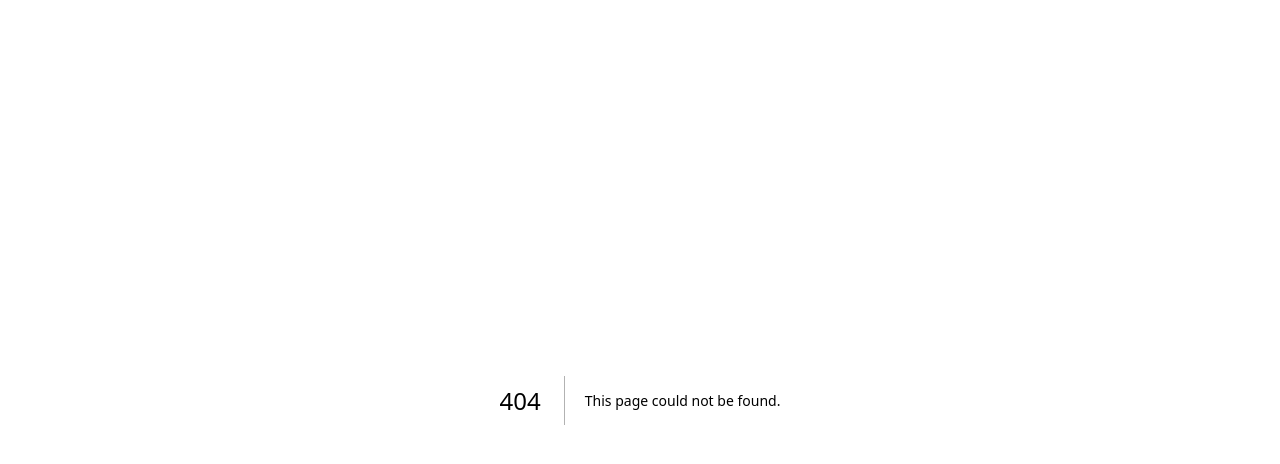
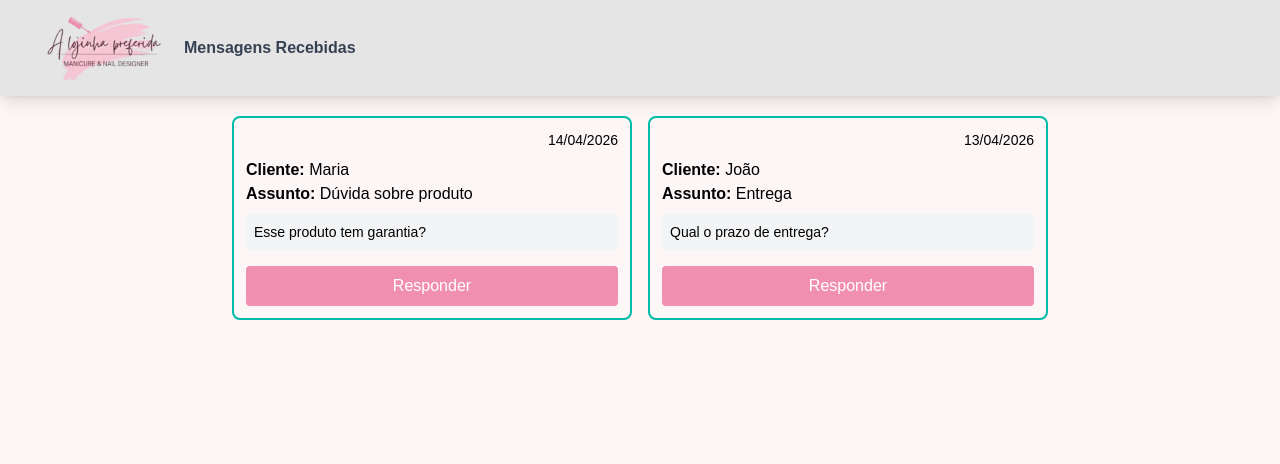
Before and after one commit to GabriellaAlmeida07/Web-Project, a Next.js app: page /MsgsAdmin in a window 1280 px wide. Before the commit this address had no page. Shown: the top 464 px of the page. Built offline with nearby package versions, Linux system fonts and the light colour scheme.

Commit message:
Mensagens recebidas pelo vendedor

```diff
--- a/src/app/(pages)/Example/page.tsx
+++ /dev/null
@@ -1,69 +0,0 @@
-"use client";
-
-import { useState, useEffect } from "react";
-
-export default function Home() {
-    // Essas constantes só podem ter valores atribuídos à elas usando set
-    // Exemplo: certo -> setCount(1)
-    //          errado -> count = 1
-    const [count, setCount] = useState(0);
-    const [message, setMessage] = useState("Carregando...");
-
-    useEffect(() => {
-        console.log("Página carregada!");
-
-        setTimeout(() => {
-            // Usando setMessage
-            setMessage("Página carregada com sucesso!");
-        }, 2000);
-    }, []); // [] = executa quando carrega/recarrega a página
-
-    useEffect(() => {
-        console.log(`Contador atualizado: ${count}`);
-    }, [count]); // executa sempre que count muda
-
-    return (
-        <main className="min-h-screen flex flex-col items-center justify-center bg-gray-100 p-6">
-            <div className="bg-white shadow-md rounded-2xl p-10 max-w-xl w-full text-center">
-                <h1 className="text-2xl font-bold mb-4 text-black">
-                    Exemplo de página com useState e useEffect
-                </h1>
-
-                {/* Mensagem carregada com useEffect */}
-                <p
-                    className={`mb-6 ${
-                        message === "Carregando..."
-                            ? "text-red-400"
-                            : "text-teal-500"
-                    }`}
-                >
-                    {" "}
-                    {message}{" "}
-                </p>
-
-                {/* Contador */}
-                <div className="mb-6">
-                    <p className="text-lg text-gray-600 mb-2">
-                        Contador: {count}
-                    </p>
-                    <button
-                        onClick={() => setCount(count + 1)}
-                        className="bg-black text-white px-4 py-2 rounded-lg hover:bg-gray-500"
-                    >
-                        Incrementar
-                    </button>
-                </div>
-
-                {/* Input */}
-                <div>
-                    <input
-                        type="text"
-                        placeholder="Digite algo..."
-                        onChange={(e) => setMessage(e.target.value)}
-                        className="border border-teal-400 text-black p-2 rounded-lg w-full"
-                    />
-                </div>
-            </div>
-        </main>
-    );
-}
--- /dev/null
+++ b/src/app/(pages)/MsgsAdmin/page.tsx
@@ -0,0 +1,110 @@
+"use client";
+
+import { useState } from "react";
+import { Msg, msgs_fake } from "@/entities/entities";
+import { IoArrowBackOutline } from "react-icons/io5";
+import { GrSend } from "react-icons/gr";
+import CardMsg from "@/components/Card/cardMsgAdmin";
+import logo from "@/assets/logo.png";
+import Image from "next/image";
+
+export default function MsgsAdmin() {
+    const [listaMsgs, setListaMsgs] = useState(msgs_fake);
+    const [isOpenChat, setIsOpenChat] = useState(false);
+    const [chatAtual, setChatAtual] = useState<Msg[]>([]);
+    const [msgInput, setMsgInput] = useState("");
+
+    // Abrir chat
+    function abrirChat(msg: Msg) {
+        const conversa = listaMsgs.filter(
+            (m) => m.id_cliente === msg.id_cliente
+        );
+
+        setChatAtual(conversa);
+        setIsOpenChat(true);
+    }
+
+    // Enviar resposta
+    function enviarMsg() {
+        // Fazer
+    }
+
+    return (
+        <main className="min-h-screen text-black bg-[#FDF6F6]">
+            {/* Header Admin */}
+            <header className="bg-[#e5e5e5] px-6 md:px-10 py-3 flex justify-between items-center shadow-lg">
+                <div className="flex items-center gap-4">
+                    <Image
+                        src={logo}
+                        alt="A lojinha Preferida"
+                        className="w-24 md:w-32 h-auto"
+                        priority
+                    />
+                    <span className="font-bold text-gray-700">
+                        Mensagens Recebidas
+                    </span>
+                </div>
+            </header>
+
+            {/* Lista */}
+            <div className="p-3 flex flex-wrap items-center justify-center">
+                {listaMsgs.map((msg) => (
+                    <CardMsg key={msg.id} msg={msg} onResponder={abrirChat} />
+                ))}
+            </div>
+
+            {/* Chat lateral */}
+            {isOpenChat && (
+                <div className="fixed top-0 right-0 h-screen w-[95vw] max-w-[500px] bg-white shadow-2xl flex flex-col">
+                    {/* Header */}
+                    <div className="p-2">
+                        <button
+                            onClick={() => setIsOpenChat(false)}
+                            className="bg-[#F08FAF] text-white px-4 py-2 rounded flex items-center gap-2"
+                        >
+                            <IoArrowBackOutline />
+                            Voltar
+                        </button>
+                    </div>
+
+                    <div className="text-pretty text-lg font-medium mt-4 p-2 flex items-center justify-center rounded border-2 box-decoration-slice border-gray-400">
+                        {" "}
+                        Chat com o cliente{" "}
+                    </div>
+
+                    {/* Mensagens */}
+                    <div className="flex-1 overflow-y-auto p-4 space-y-2">
+                        {chatAtual.map((m) => (
+                            <div
+                                key={m.id}
+                                className={`p-2 rounded max-w-[70%] ${
+                                    m.autor === "cliente"
+                                        ? "bg-gray-200"
+                                        : "bg-teal-400 text-white ml-auto"
+                                }`}
+                            >
+                                {m.conteudo}
+                            </div>
+                        ))}
+                    </div>
+
+                    {/* Input */}
+                    <div className="p-3 border-t flex gap-2">
+                        <textarea
+                            value={msgInput}
+                            placeholder="Digite sua resposta..."
+                            onChange={(e) => setMsgInput(e.target.value)}
+                            className="flex-1 border rounded p-2 resize-none"
+                        />
+                        <button
+                            onClick={enviarMsg}
+                            className="bg-teal-500 text-white px-4 rounded"
+                        >
+                            <GrSend />
+                        </button>
+                    </div>
+                </div>
+            )}
+        </main>
+    );
+}
--- /dev/null
+++ b/src/components/Card/cardMsgAdmin.tsx
@@ -0,0 +1,34 @@
+"use client";
+
+import { MsgProps } from "@/entities/entities";
+
+export default function CardMsg({ msg, onResponder }: MsgProps) {
+    return (
+        <div className="w-72 md:w-[400px] border-2 border-teal border-teal-500 rounded-lg p-3 flex flex-col gap-2 m-2">
+
+            {/* Data */}
+            <div className="flex justify-end text-sm">
+                {msg.data_registro}
+            </div>
+
+            {/* Infos */}
+            <div>
+                <p><span className="font-semibold">Cliente:</span> {msg.nome_cliente}</p>
+                <p><span className="font-semibold">Assunto:</span> {msg.assunto}</p>
+            </div>
+
+            {/* Conteúdo */}
+            <div className="text-sm bg-gray-100 p-2 rounded">
+                {msg.conteudo}
+            </div>
+
+            {/* Botão responder */}
+            <button
+                onClick={() => onResponder(msg)}
+                className="bg-[#F08FAF] text-white py-2 rounded mt-2"
+            >
+                Responder
+            </button>
+        </div>
+    );
+}
--- a/src/entities/entities.ts
+++ b/src/entities/entities.ts
@@ -9,6 +9,7 @@ import oculos from "@/assets/oculos.png";
 import carteira from "@/assets/carteira.png";
 import fone from "@/assets/fone.png";
 import garrafa from "@/assets/garrafa.png";
+import MsgsAdmin from "@/app/(pages)/MsgsAdmin/page";
 
 export type ProdutoProps = {
     id: string;
@@ -44,6 +45,44 @@ export type PedidoProps = {
     pedido: Pedido;
 };
 
+export interface Msg {
+    id: string;
+    assunto: string;
+    nome_cliente: string;
+    id_cliente: string;
+    data_registro: string;
+    conteudo: string;
+    autor: "cliente" | "vendedor";
+}
+
+export type MsgProps = {
+    msg: Msg; //Como saber alternar bonitinho resposta pergunta resposta pergunta se cliente pode enviar varias msgs abaixo da outra sem resposta
+    onResponder: (msg: Msg) => void;
+};
+
+// Msgs fake
+export const msgs_fake: Msg[] = [
+    {
+        id: "1",
+        assunto: "Dúvida sobre produto",
+        nome_cliente: "Maria",
+        id_cliente: "1",
+        data_registro: "14/04/2026",
+        conteudo: "Esse produto tem garantia?",
+        autor: "cliente",
+    },
+    {
+        id: "2",
+        assunto: "Entrega",
+        nome_cliente: "João",
+        id_cliente: "2",
+        data_registro: "13/04/2026",
+        conteudo: "Qual o prazo de entrega?",
+        autor: "cliente",
+    },
+];
+
+// Pedidos fake
 export const pedidosFake: Pedido[] = [
     {
         id: "1",
```
